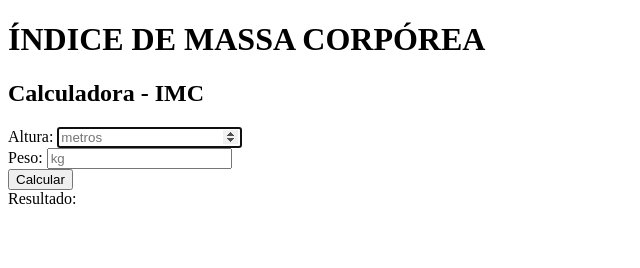
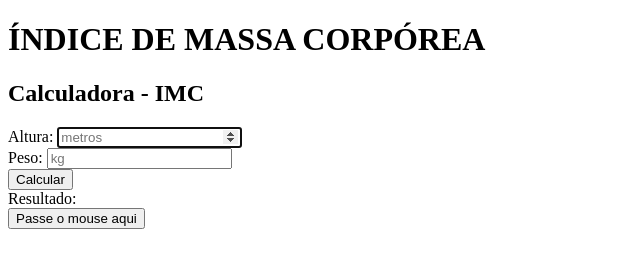
Before and after one commit to rpatricia/imc-exercicio, a plain HTML site: page index.html in a window 1280 px wide. Shown: the whole page, without its empty margins (0-640 px from the left). Drawn offline with Linux system fonts and the light colour scheme.

Commit message:
JavaScript Finalizado :sparkles:

```diff
--- a/index.html
+++ b/index.html
@@ -29,6 +29,10 @@
           <div class="sum">
             <div class="result" id='resultado'>Resultado:</div>
           </div>
+          <button id="evento" onmouseover="trocar(this)" onmouseout="voltar(this)" onclick = "corNormal(this)"
+    >
+      Passe o mouse aqui
+    </button>
         </div>
       </div>
     </main>
--- a/js/script.js
+++ b/js/script.js
@@ -32,3 +32,28 @@ function imc() {
 }
 
 calcular.addEventListener("click", imc);
+
+function trocar(elemento) {
+  //Primeira forma de fazer o evento do clique do botão
+
+  // document.getElementById("evento").innerHTML =
+  //   "Obrigadao por passar o mause";
+  elemento.innerHTML = "obrigado por passar o mouse"
+  elemento.style.backgroundColor = "green"
+  elemento.style.cursor = "pointer"
+  elemento.style.color = "white"
+}
+
+function voltar(elemento) {
+  // document.getElementById("evento").innerHTML = "Obrigado por sair";
+  elemento.innerHTML = "Obrigadao por sair"
+  elemento.style.backgroundColor = "grey"
+  elemento.style.color ="white"
+}
+
+function corNormal(elemento) {
+  // document.getElementById("evento").innerHTML = "Passe o mause aqui"
+  elemento.innerHTML = "Passe o mouse aqui"
+  elemento.style.backgroundColor = "#191c2c"
+  elemento.style.color = "#fff"
+}
```
